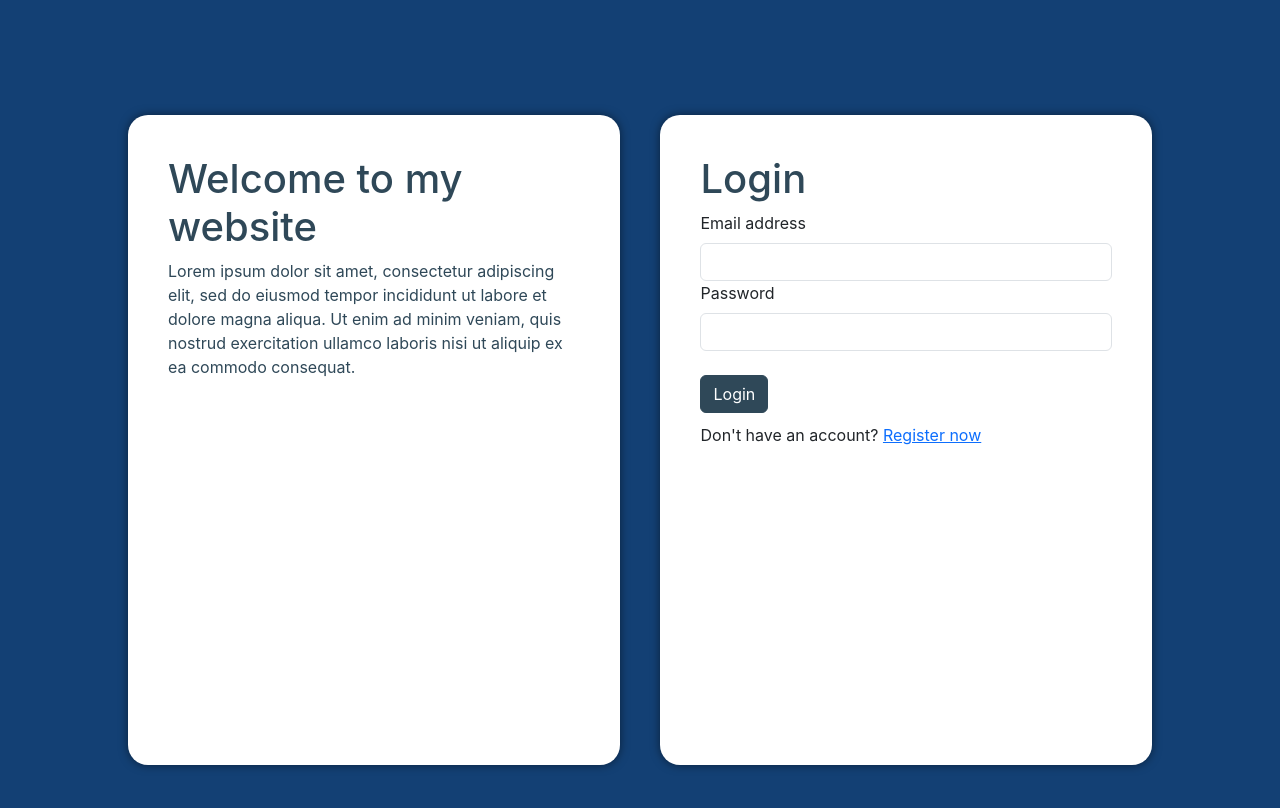
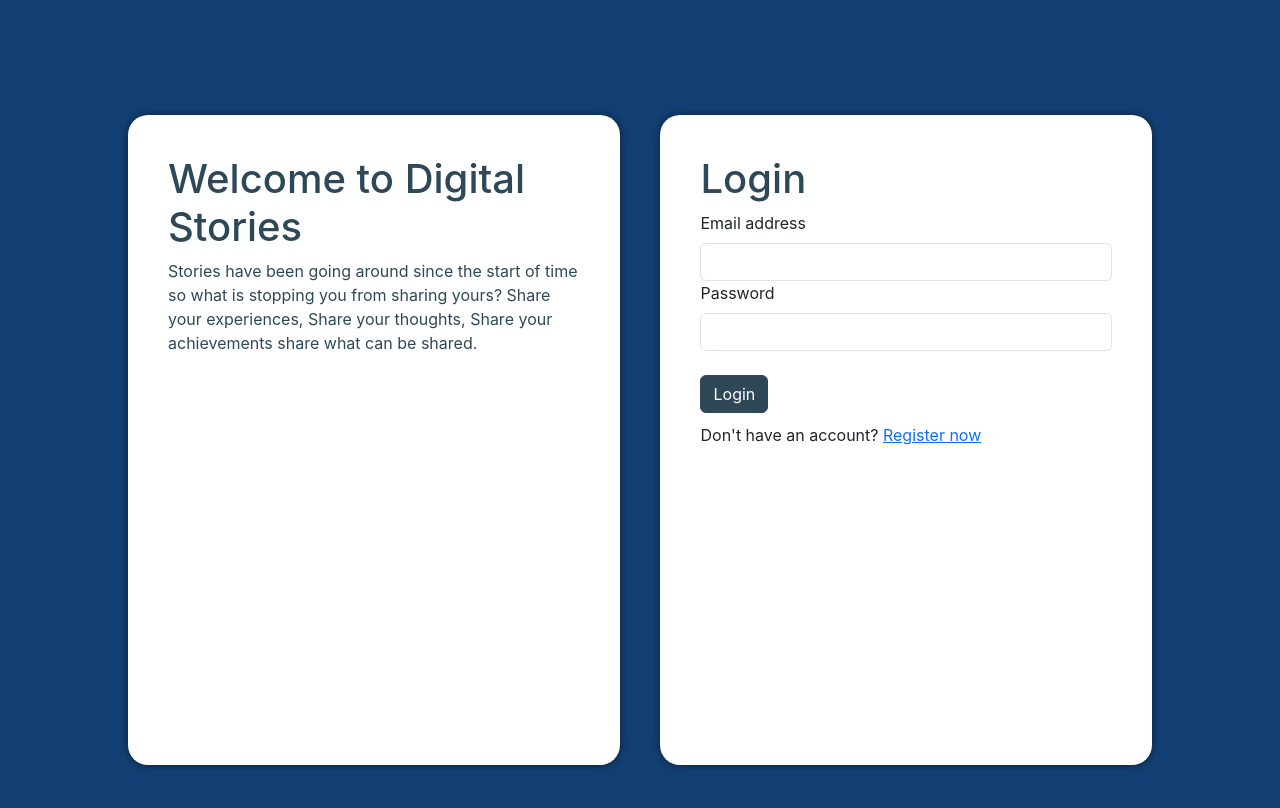
Before and after one commit to abulaalafareh/Digital-Stories, a React (Create React App) app: page / in a window 1280 px wide. Shown: the top 808 px of the page. Built offline with nearby package versions, Linux system fonts and the light colour scheme.

Commit message:
trending image+user duality on email

```diff
--- a/src/backend/routes/auth.js
+++ b/src/backend/routes/auth.js
@@ -27,8 +27,6 @@ router.post(
   upload.single("image"), // Handle single file upload with field name "image"
   [
     body("email", "Enter a valid email").isEmail(),
-
-    body("name", "Minimum length of name should be 3").isLength({ min: 3 }),
 
     body("password", "Minimum password length should be 5").isLength({
       min: 5,
--- a/src/components/Register.js
+++ b/src/components/Register.js
@@ -13,6 +13,8 @@ const RegisterForm = () => {
   const { updateToggleForm } = useContext(ToggleFormContext);
   const dispatch = useDispatch();
   const [error, setError] = useState(null);
+  const [successMessage, setSuccessMessage] = useState(null);
+  const [errorMessage, setErrorMessage] = useState(null);
   const navigate = useNavigate();
 
   const initialValues = {
@@ -27,7 +29,9 @@ const RegisterForm = () => {
     name: Yup.string().required("Name is required"),
     username: Yup.string().required("Username is required"),
     email: Yup.string().email("Invalid email").required("Email is required"),
-    password: Yup.string().required("Password is required"),
+    password: Yup.string()
+      .required("Password is required")
+      .min(5, "Password must be at least 5 characters long"),
     // image: Yup.mixed().required("Profile image is required"),
   });
 
@@ -45,6 +49,8 @@ const RegisterForm = () => {
       // handle successful registration
       if (response) {
         // Retrieve necessary user data from the response
+        setSuccessMessage("Registration successful!");
+        setErrorMessage(null);
         const { id, username, Authentication, email, picture, isLoggedIn } =
           response.data.user;
         dispatch(
@@ -62,12 +68,19 @@ const RegisterForm = () => {
     } catch (error) {
       console.log("error:", error.response.data.errors);
       setError(error.response.data.errors);
+      setErrorMessage("User already exists.");
     }
   };
 
   return (
     <div>
       <h1 style={{ color: "#2F4858" }}>Register</h1>
+      {successMessage && (
+        <div className="alert alert-success">{successMessage}</div>
+      )}
+
+      {errorMessage && <div className="alert alert-danger">{errorMessage}</div>}
+
       <Formik
         initialValues={initialValues}
         validationSchema={validationSchema}
@@ -121,7 +134,12 @@ const RegisterForm = () => {
 
             <Form.Group controlId="formBasicImage">
               <Form.Label>Profile Image</Form.Label>
-              <Field type="file" name="image" className="form-control" />
+              <Field
+                type="file"
+                name="image"
+                accept="image/*"
+                className="form-control"
+              />
             </Form.Group>
 
             {error && (
--- a/src/components/StoryManagementGrid.js
+++ b/src/components/StoryManagementGrid.js
@@ -9,6 +9,8 @@ const StoryManagementGrid = ({ multimedia, postId, description }) => {
   const [showImageForm, setShowImageForm] = useState(false);
   const [imageUrl, setImageUrl] = useState("");
   const [videoUrl, setVideoUrl] = useState("");
+  const [mediaStatus, setMediaStatus] = useState("visible");
+
   useEffect(() => {
     if (multimedia) {
       if (multimedia.contentType.startsWith("image/")) {
@@ -48,6 +50,7 @@ const StoryManagementGrid = ({ multimedia, postId, description }) => {
         },
       }
     );
+    setMediaStatus("deleted");
 
     // Do something when the "Delete" dropdown item is clicked
   };
@@ -76,7 +79,8 @@ const StoryManagementGrid = ({ multimedia, postId, description }) => {
           postId={postId}
         />
       )}
-      {multimedia.contentType.startsWith("image/") ? (
+      {mediaStatus === "visible" &&
+        (multimedia.contentType.startsWith("image/") ? (
           <img
             src={imageUrl}
             alt=""
@@ -96,7 +100,7 @@ const StoryManagementGrid = ({ multimedia, postId, description }) => {
               backgroundColor: "#003152",
             }}
           />
-      )}
+        ))}
       <div>
         <Dropdown>
           <Dropdown.Toggle variant="light" id="dropdown-basic">
--- a/src/components/login.js
+++ b/src/components/login.js
@@ -53,6 +53,7 @@ const LoginForm = () => {
           username = response.data.username;
           Authentication = auth;
           picture = response.data.image ? response.data.image.data : null;
+          console.log(picture, response.data);
           isLoggedIn = true;
           dispatch(
             setUser({
--- a/src/pages/LandingPage/Landing.js
+++ b/src/pages/LandingPage/Landing.js
@@ -35,12 +35,11 @@ const Landing = () => {
             height: "650px",
           }}
         >
-          <h1 style={{ color: "#2F4858" }}>Welcome to my website</h1>
+          <h1 style={{ color: "#2F4858" }}>Welcome to Digital Stories</h1>
           <p style={{ color: "#2F4858" }}>
-            Lorem ipsum dolor sit amet, consectetur adipiscing elit, sed do
-            eiusmod tempor incididunt ut labore et dolore magna aliqua. Ut enim
-            ad minim veniam, quis nostrud exercitation ullamco laboris nisi ut
-            aliquip ex ea commodo consequat.
+            Stories have been going around since the start of time so what is
+            stopping you from sharing yours? Share your experiences, Share your
+            thoughts, Share your achievements share what can be shared.
           </p>
         </div>
         <div
--- a/src/pages/StoryManagementPage/StoryManagementPage.js
+++ b/src/pages/StoryManagementPage/StoryManagementPage.js
@@ -110,6 +110,7 @@ const StoryManagementPage = () => {
         </div>
         <br></br>
         <br></br>
+        <hr></hr>
         <br></br>
         {/* <h1 className="text-center my-5">Create Story</h1> */}
         <Row className="justify-content-around">
--- a/src/pages/Trending/Trending.js
+++ b/src/pages/Trending/Trending.js
@@ -78,6 +78,7 @@ const Trending = () => {
               multimedia={p.multimedia}
               description={p.description}
               date={p.date}
+              type={p.type}
               user={user}
               username_={username} // Pass the username as a prop
               postId={p._id}
```
Lines whose indentation alone changed are shown as unchanged.
